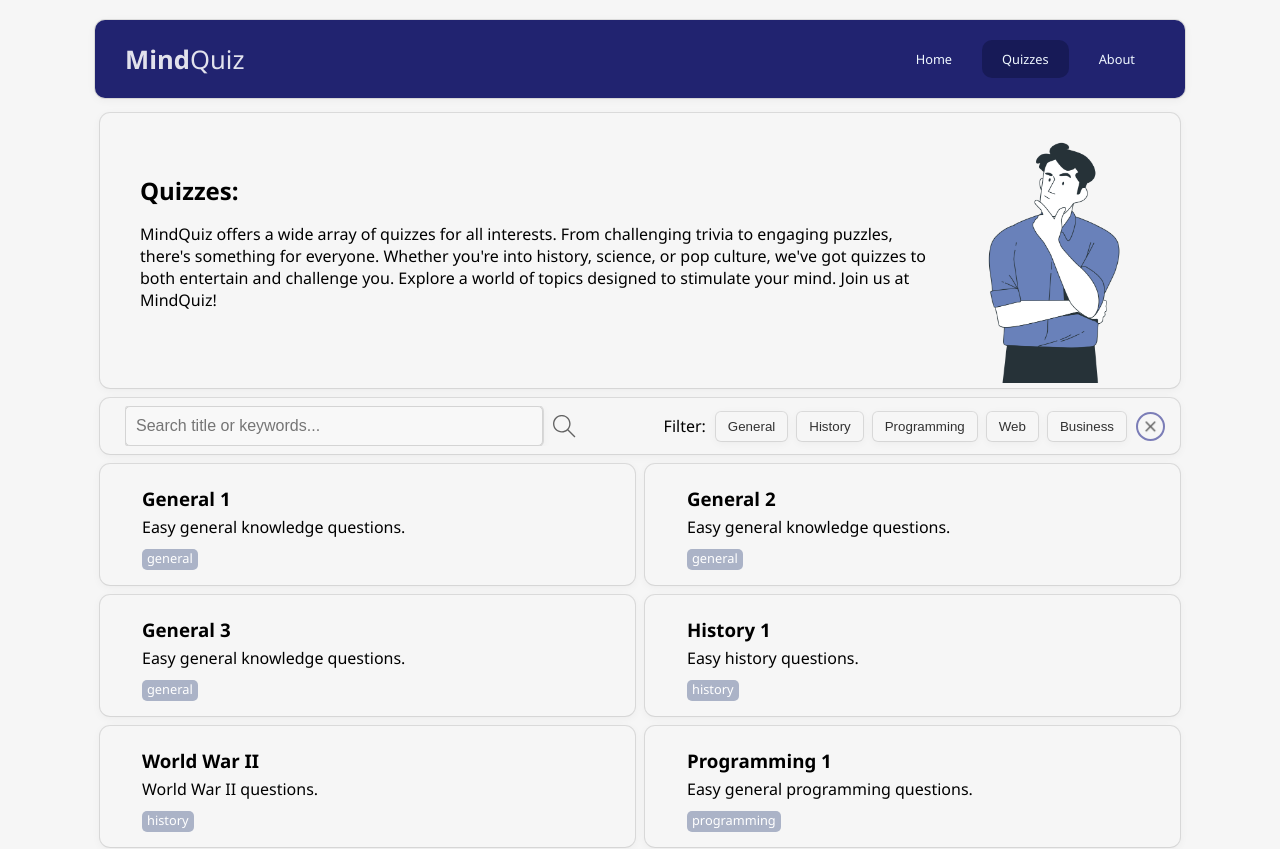
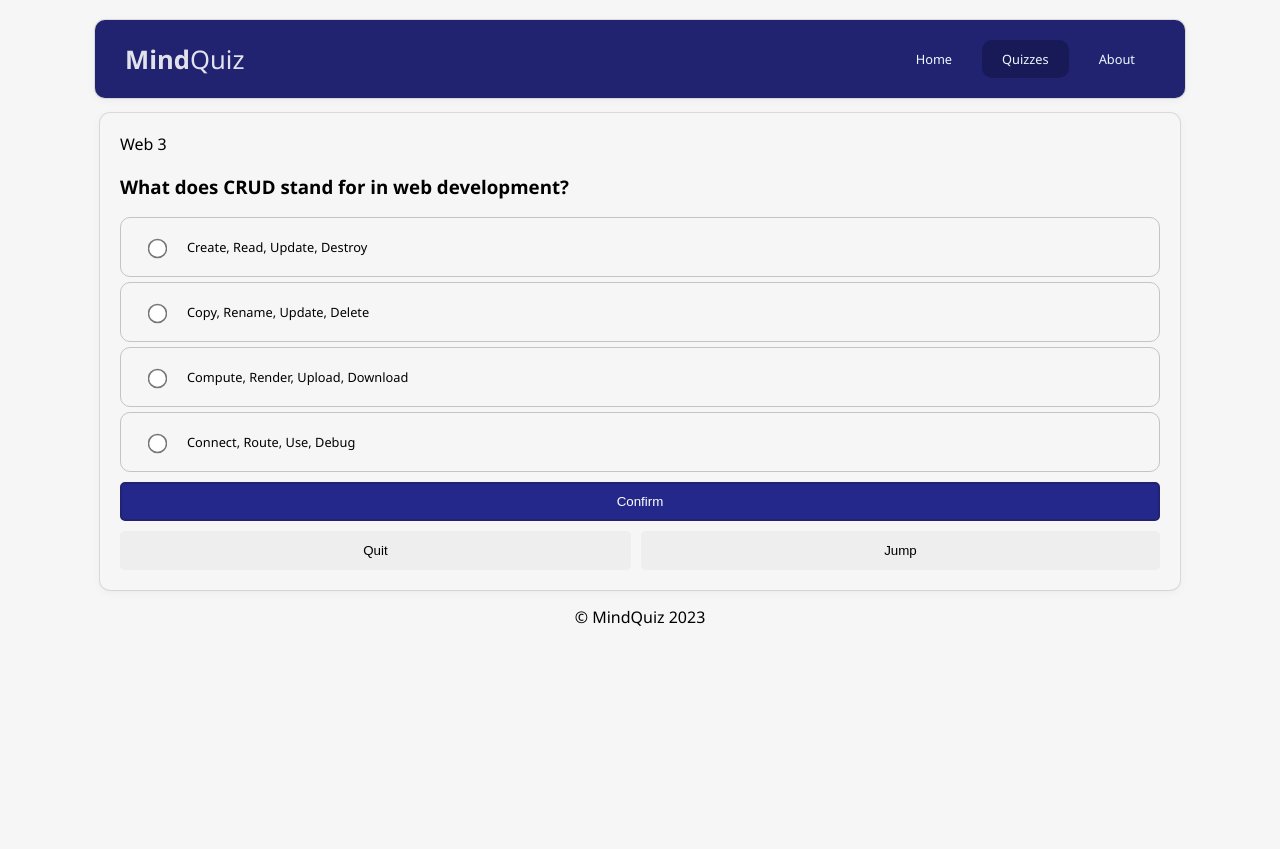
Before and after one commit to romhenri/mindquiz, a React (Vite) app: page /quiz/web3 in a window 1280 px wide. Shown: the top 849 px of the page. After the commit the page ends 800 px from the top, so only its background shows below. Built offline with nearby package versions, Linux system fonts and the light colour scheme.

Commit message:
add-quiz: Web 3

```diff
--- a/src/App.jsx
+++ b/src/App.jsx
@@ -20,6 +20,7 @@ import javascript2 from './data/javascript2.json';
 import javascript3 from './data/javascript3.json';
 import web1 from './data/web1.json';
 import web2 from './data/web2.json';
+import web3 from './data/web3.json';
 import linux1 from './data/linux-terminal.json';
 import windows1 from './data/windows-terminal.json';
 import python1 from './data/python1.json';
@@ -39,6 +40,7 @@ const quizzes = [
   javascript3,
   web1,
   web2,
+  web3,
   linux1,
   windows1,
   python1,
@@ -67,6 +69,7 @@ function App() {
           <Route path='javascript3' element={<Quiz data={javascript3}/>}/>
           <Route path='web1' element={<Quiz data={web1}/>}/>
           <Route path='web2' element={<Quiz data={web2}/>}/>
+          <Route path='web3' element={<Quiz data={web3}/>}/>
           <Route path='linux-terminal' element={<Quiz data={linux1}/>}/>
           <Route path='windows-terminal' element={<Quiz data={windows1}/>}/>
           <Route path='python1' element={<Quiz data={python1}/>}/>
--- /dev/null
+++ b/src/data/web3.json
@@ -0,0 +1,120 @@
+[
+  {
+    "name": "web3",
+    "title": "Web 3",
+    "desc": "Questions about CRUD operations, HTTP, and Browsers.",
+    "tags": ["web", "programming"],
+    "keywords": ["CRUD", "HTTP", "browsers", "web development", "web protocols"],
+    "lang": "en"
+  },
+  {
+    "id": 1,
+    "question": "What does CRUD stand for in web development?",
+    "options": [
+      { "id": "a", "text": "Create, Read, Update, Destroy" },
+      { "id": "b", "text": "Copy, Rename, Update, Delete" },
+      { "id": "c", "text": "Compute, Render, Upload, Download" },
+      { "id": "d", "text": "Connect, Route, Use, Debug" }
+    ],
+    "answer": "a"
+  },
+  {
+    "id": 2,
+    "question": "Which HTTP method is typically used for deleting a resource?",
+    "options": [
+      { "id": "a", "text": "GET" },
+      { "id": "b", "text": "POST" },
+      { "id": "c", "text": "PUT" },
+      { "id": "d", "text": "DELETE" }
+    ],
+    "answer": "d"
+  },
+  {
+    "id": 3,
+    "question": "What role by the default do browsers play in the HTTP protocol?",
+    "options": [
+      { "id": "a", "text": "Browsers are responsible for generating HTTP requests" },
+      { "id": "b", "text": "Browsers interpret and display HTTP responses" },
+      { "id": "c", "text": "Browsers establish server connections using HTTP" },
+      { "id": "d", "text": "Browsers authenticate users for HTTP requests" }
+    ],
+    "answer": "b"
+  },
+  {
+    "id": 4,
+    "question": "In HTTP, what status code indicates a successful request?",
+    "options": [
+      { "id": "a", "text": "200" },
+      { "id": "b", "text": "404" },
+      { "id": "c", "text": "500" },
+      { "id": "d", "text": "301" }
+    ],
+    "answer": "a"
+  },
+  {
+    "id": 5,
+    "question": "Which HTTP method is typically used for retrieving data?",
+    "options": [
+      { "id": "a", "text": "POST" },
+      { "id": "b", "text": "PUT" },
+      { "id": "c", "text": "GET" },
+      { "id": "d", "text": "DELETE" }
+    ],
+    "answer": "c"
+  },
+  {
+    "id": 6,
+    "question": "What is the purpose of cookies in web browsing?",
+    "options": [
+      { "id": "a", "text": "To store session information on the client side" },
+      { "id": "b", "text": "To encrypt data transmitted over HTTP" },
+      { "id": "c", "text": "To prevent cross-site scripting attacks" },
+      { "id": "d", "text": "To establish secure server connections" }
+    ],
+    "answer": "a"
+  },
+  {
+    "id": 7,
+    "question": "Which HTTP header is commonly used for caching?",
+    "options": [
+      { "id": "a", "text": "Cache-Control" },
+      { "id": "b", "text": "Content-Type" },
+      { "id": "c", "text": "Authorization" },
+      { "id": "d", "text": "User-Agent" }
+    ],
+    "answer": "a"
+  },
+  {
+    "id": 8,
+    "question": "What is the purpose of the 'User-Agent' header in HTTP requests?",
+    "options": [
+      { "id": "a", "text": "To identify the user's IP address" },
+      { "id": "b", "text": "To specify the browser and operating system making the request" },
+      { "id": "c", "text": "To authenticate the user for access control" },
+      { "id": "d", "text": "To specify the language preference of the user" }
+    ],
+    "answer": "b"
+  },
+  {
+    "id": 9,
+    "question": "What is the purpose of a 'favicon' in web development?",
+    "options": [
+      { "id": "a", "text": "To optimize website performance" },
+      { "id": "b", "text": "To indicate the website's primary language" },
+      { "id": "c", "text": "To provide a small icon for the website in browser tabs and bookmarks" },
+      { "id": "d", "text": "To secure user data transmitted over the network" }
+    ],
+    "answer": "c"
+  },
+  {
+    "id": 10,
+    "question": "Which HTTP method is typically used for updating existing data?",
+    "options": [
+      { "id": "a", "text": "POST" },
+      { "id": "b", "text": "PUT" },
+      { "id": "c", "text": "GET" },
+      { "id": "d", "text": "DELETE" }
+    ],
+    "answer": "b"
+  }
+]
```
